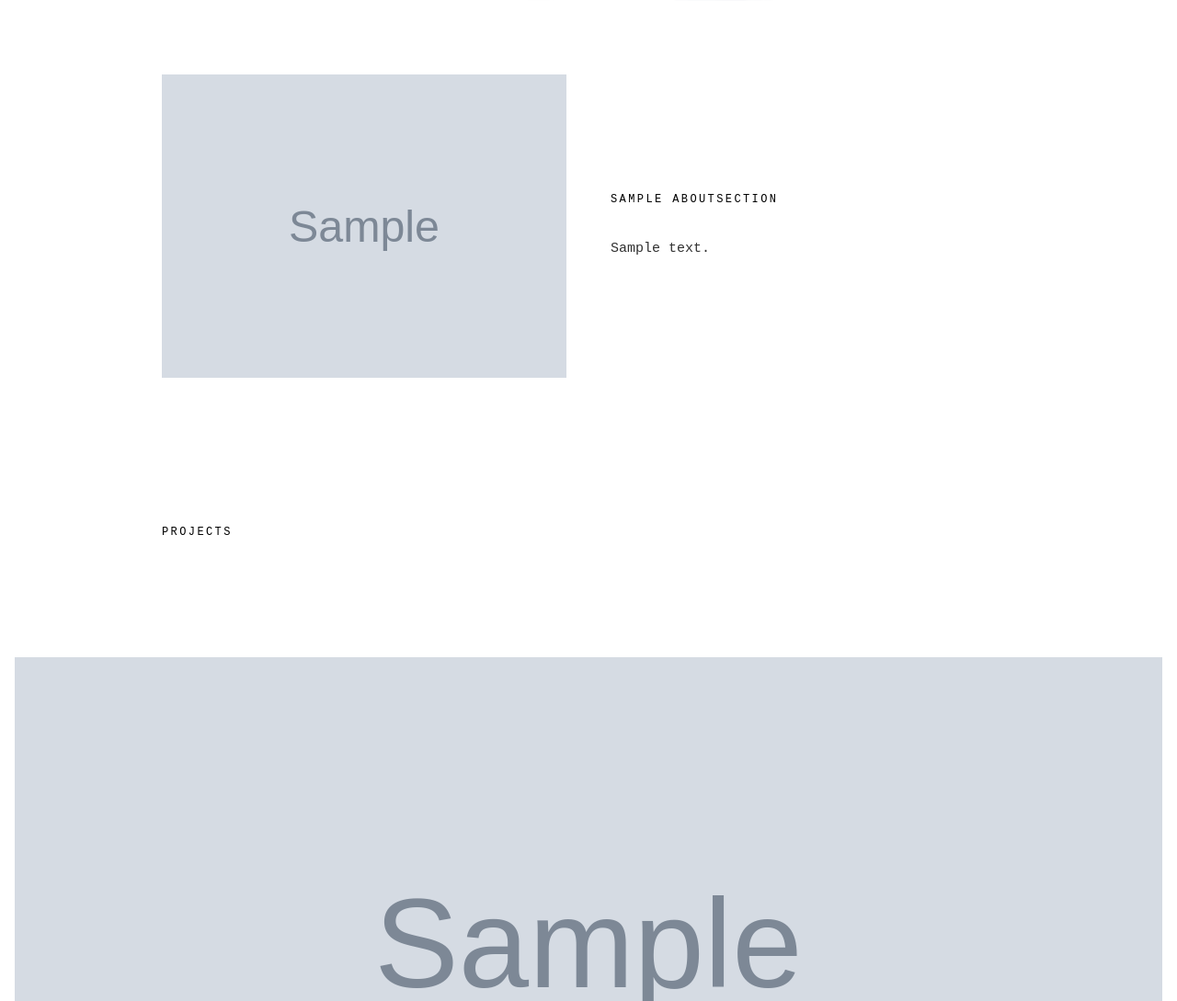
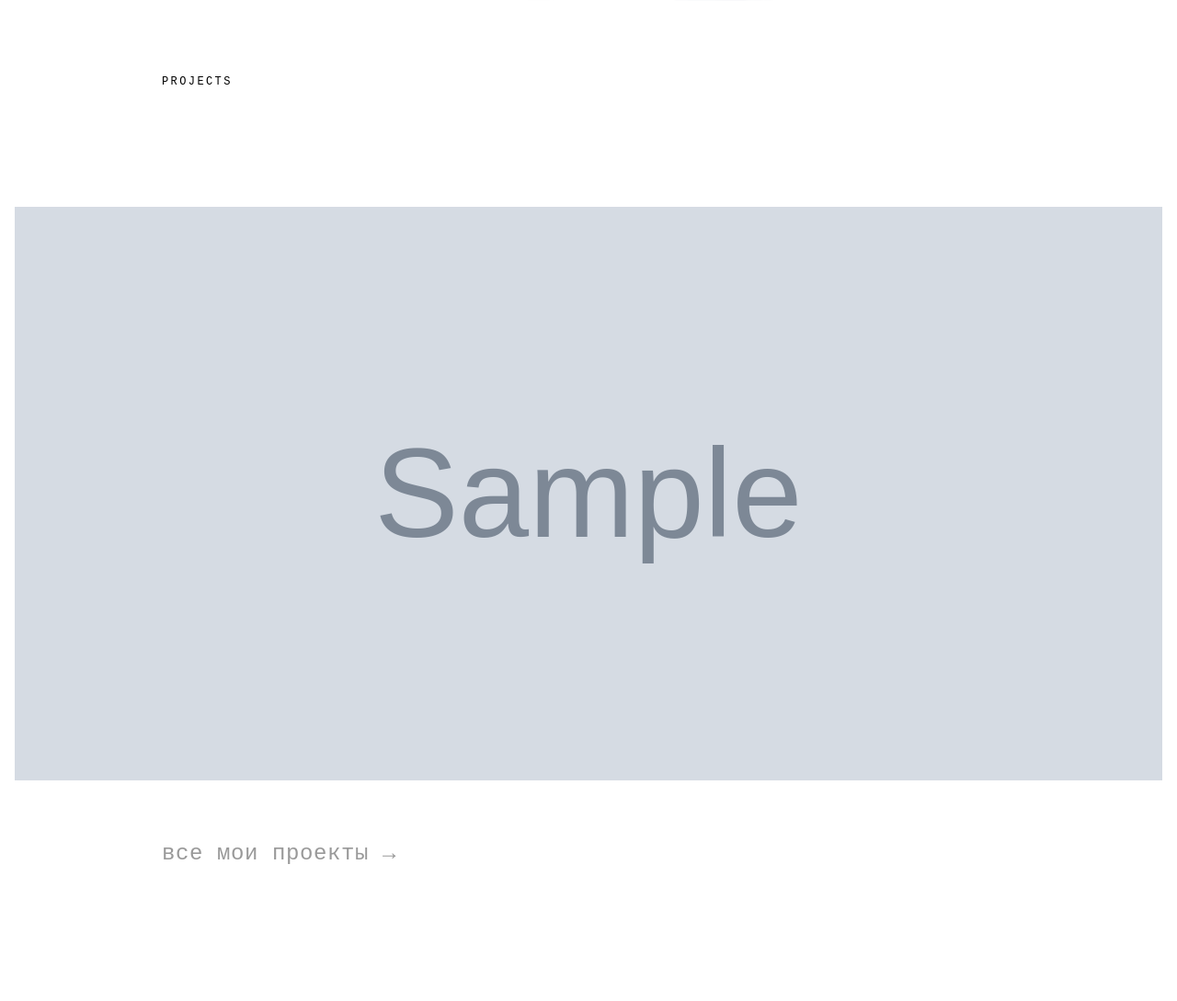
Before and after one commit to grenkoff/landscape-architect-portfolio, a Django app: page /ru/ in a window 1280 px wide. Shown: the part 799-1888 px from the top of the page at 92% size. Run offline with Django 5.2, Linux system fonts and the light colour scheme; tables that the repository leaves empty hold one stand-in row (values such as "Sample post"); grey boxes marked "Sample" are stand-in pictures; some libraries are stand-ins or nearby versions.

Commit message:
Add scroll reveal for project photos, move about section below projects

```diff
--- a/static/css/main.css
+++ b/static/css/main.css
@@ -139,6 +139,18 @@ h1, h2, h3, h4, h5, h6 {
     object-position: center 30%;
 }
 
+/* === Scroll Reveal === */
+.reveal {
+    opacity: 0;
+    transform: translateY(40px);
+    transition: opacity 0.8s ease, transform 0.8s ease;
+}
+
+.reveal.visible {
+    opacity: 1;
+    transform: translateY(0);
+}
+
 /* === Smooth Scroll Offset for Sticky Nav === */
 html {
     scroll-padding-top: 80px;
--- a/templates/core/home.html
+++ b/templates/core/home.html
@@ -79,6 +79,31 @@
 {% endif %}
 {% endwith %}
 
+<!-- Projects -->
+{% if featured_projects %}
+<section class="bg-white">
+    <div class="max-w-5xl mx-auto px-6 lg:px-12 py-20">
+        <h2 class="text-xs font-medium uppercase tracking-[0.2em] text-black mb-12">{% trans "Projects" %}</h2>
+    </div>
+    <div class="grid grid-cols-1 gap-4 px-4">
+        {% for project in featured_projects %}
+        <a href="{% url 'portfolio:project_detail' project.slug %}"
+           class="block overflow-hidden reveal">
+            <div class="aspect-[2/1] overflow-hidden">
+                <img src="{{ project.cover_image.url }}" alt="{{ project.title }}"
+                     class="w-full h-full object-cover" loading="lazy">
+            </div>
+        </a>
+        {% endfor %}
+    </div>
+    <div class="max-w-5xl mx-auto px-6 lg:px-12 py-16">
+        <a href="{% url 'portfolio:project_list' %}" class="text-2xl tracking-wide text-[#999999] hover:text-black transition-colors duration-200">
+            все&nbsp;мои&nbsp;проекты &rarr;
+        </a>
+    </div>
+</section>
+{% endif %}
+
 <!-- About Section -->
 {% if about %}
 <section id="about" class="py-20 bg-white">
@@ -100,31 +125,6 @@
     </div>
 </section>
 {% endif %}
-
-<!-- Projects -->
-{% if featured_projects %}
-<section class="bg-white">
-    <div class="max-w-5xl mx-auto px-6 lg:px-12 py-20">
-        <h2 class="text-xs font-medium uppercase tracking-[0.2em] text-black mb-12">{% trans "Projects" %}</h2>
-    </div>
-    <div class="grid grid-cols-1 gap-4 px-4">
-        {% for project in featured_projects %}
-        <a href="{% url 'portfolio:project_detail' project.slug %}"
-           class="block overflow-hidden">
-            <div class="aspect-[2/1] overflow-hidden">
-                <img src="{{ project.cover_image.url }}" alt="{{ project.title }}"
-                     class="w-full h-full object-cover" loading="lazy">
-            </div>
-        </a>
-        {% endfor %}
-    </div>
-    <div class="max-w-5xl mx-auto px-6 lg:px-12 py-16">
-        <a href="{% url 'portfolio:project_list' %}" class="text-2xl tracking-wide text-[#999999] hover:text-black transition-colors duration-200">
-            все&nbsp;мои&nbsp;проекты &rarr;
-        </a>
-    </div>
-</section>
-{% endif %}
 {% endblock %}
 
 {% block extra_js %}
@@ -141,6 +141,19 @@
                 navigation: { nextEl: '.swiper-button-next', prevEl: '.swiper-button-prev' },
             });
         }
+
+        var observer = new IntersectionObserver(function (entries) {
+            entries.forEach(function (entry) {
+                if (entry.isIntersecting) {
+                    entry.target.classList.add('visible');
+                    observer.unobserve(entry.target);
+                }
+            });
+        }, { threshold: 0.15 });
+
+        document.querySelectorAll('.reveal').forEach(function (el) {
+            observer.observe(el);
+        });
     });
 </script>
 {% endblock %}
```
